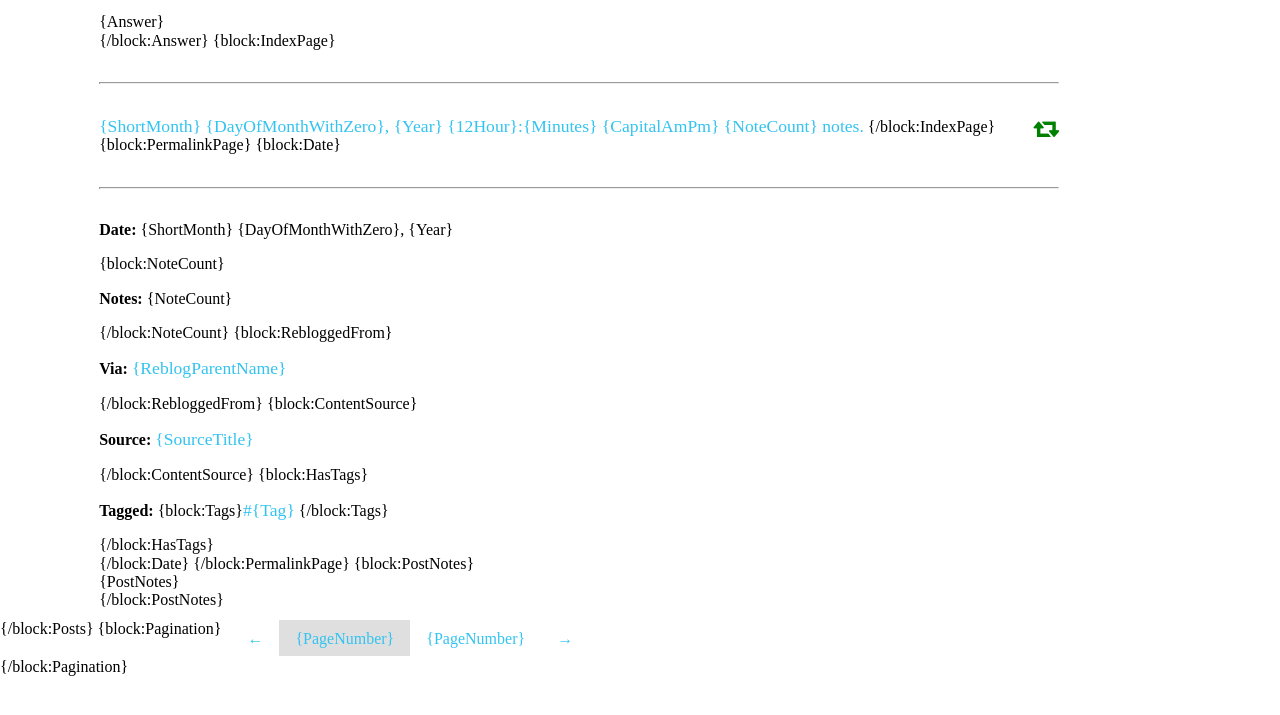
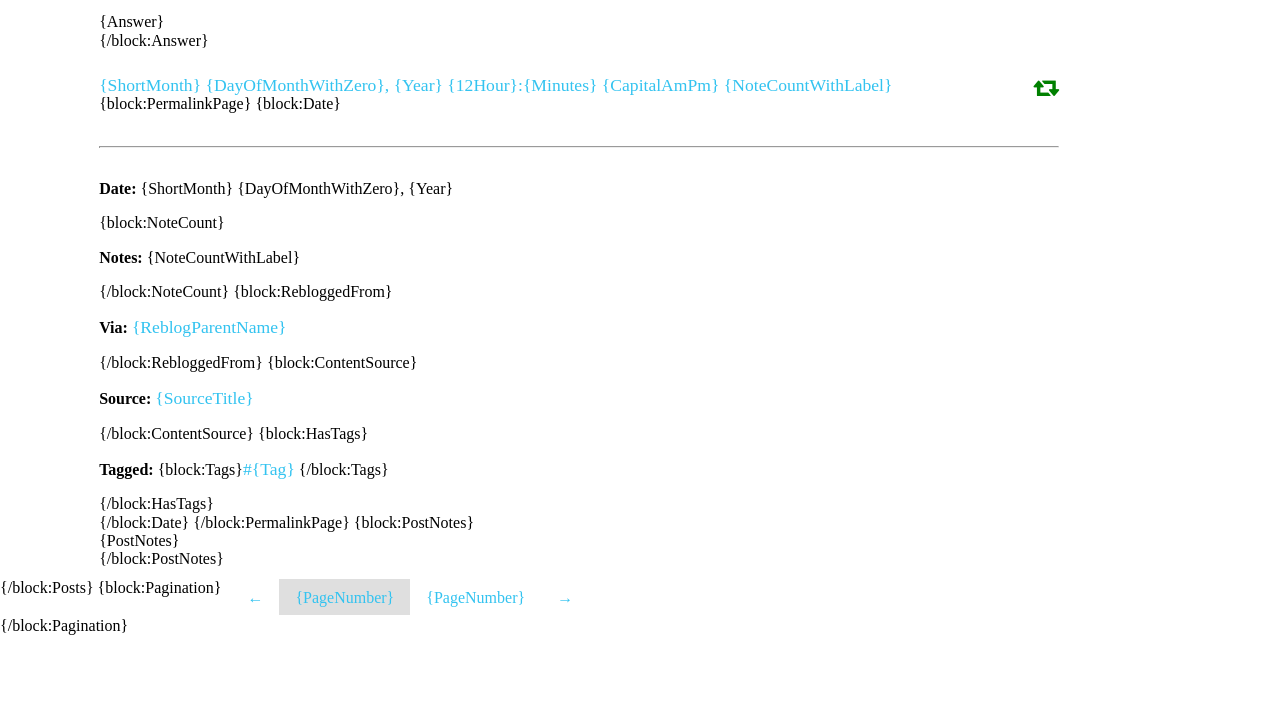
Before and after one commit to nepeat/tumblrtheme, a plain HTML site: page theme02.html in a window 1280 px wide. Shown: the part 2020-2735 px from the top of the page. After the commit the page ends 2706 px from the top, so only its background shows below. Drawn offline with nearby package versions, Linux system fonts and the light colour scheme.

Commit message:
Tumblr pluralized and communized note count.

```diff
--- a/theme02.html
+++ b/theme02.html
@@ -419,20 +419,17 @@
 				</div>
 			{/block:Answer}
 
-			{block:IndexPage}
-				<hr>
-				<a href="{Permalink}">{ShortMonth} {DayOfMonthWithZero}, {Year} {12Hour}:{Minutes} {CapitalAmPm} {NoteCount} notes.</a>
+			<div class="info">
+				<a href="{Permalink}">{ShortMonth} {DayOfMonthWithZero}, {Year} {12Hour}:{Minutes} {CapitalAmPm} {NoteCountWithLabel}</a>
 				<a class="rebloglink" href="{ReblogURL}" target="_blank"><i class="fa fa-retweet"></i></a>
-			{/block:IndexPage}
+			</div>
 
 			{block:PermalinkPage}
 				{block:Date}
-				<div id="permalink">
-
+				<div class="permalink">
 					<hr>
-
 					<p><b>Date:</b> {ShortMonth} {DayOfMonthWithZero}, {Year}</p>
-					{block:NoteCount}<p><b>Notes:</b> {NoteCount}</p>{/block:NoteCount}
+					{block:NoteCount}<p><b>Notes:</b> {NoteCountWithLabel}</p>{/block:NoteCount}
 					{block:RebloggedFrom}<p><b>Via:</b> <a href="{ReblogParentURL}">{ReblogParentName}</a></p>{/block:RebloggedFrom}
 					{block:ContentSource}<p><b>Source:</b> <a href="{SourceURL}">{SourceTitle}</a></p>{/block:ContentSource}
 					{block:HasTags}<p><b>Tagged:</b> {block:Tags}<a href="{TagURL}">#{Tag}</a> {/block:Tags}</p>{/block:HasTags}
```
